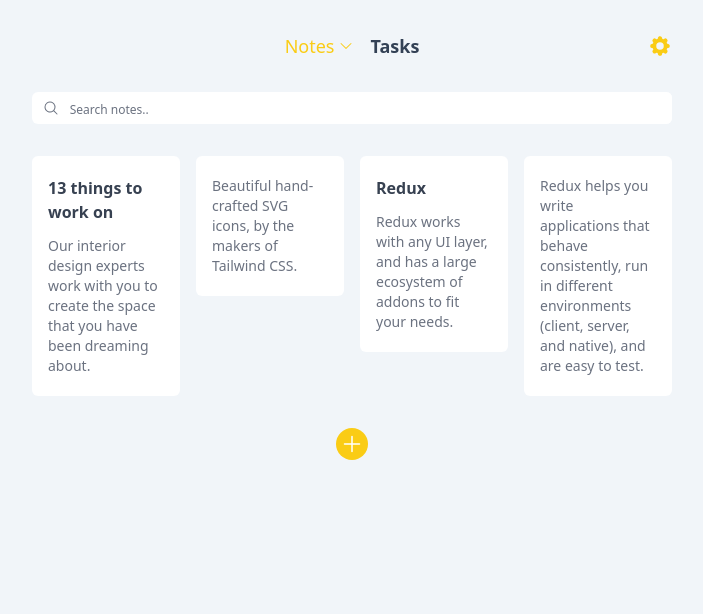
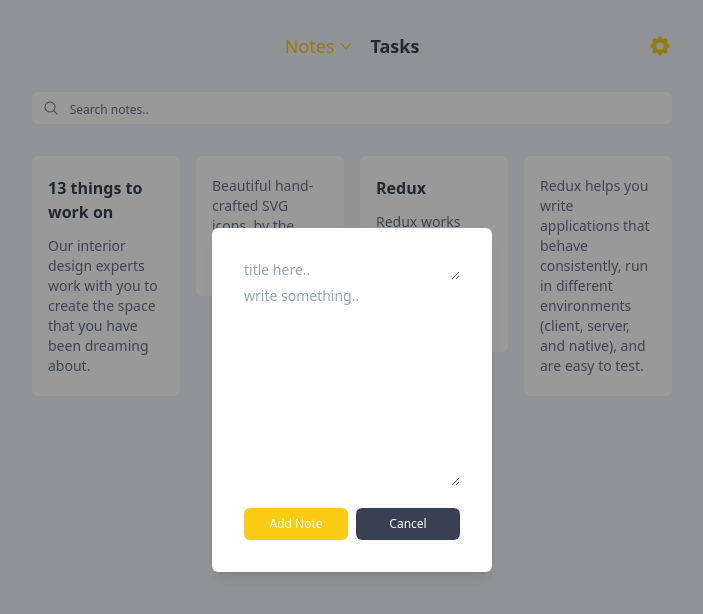
Before and after one commit to khunnunthawat/notes-app, a Next.js app: page / in a window 1280 px wide. Both pictures are taken after a click on the element 640 px from the left and 444 px from the top of the page. Shown: the top 614 px of the page, without its empty margins (288-991 px from the left). Built offline with nearby package versions, Linux system fonts and the light colour scheme; what tailwindcss-debug-screens would draw is missing.

Commit message:
note-modal

```diff
--- a/pages/index.tsx
+++ b/pages/index.tsx
@@ -6,6 +6,7 @@ import {
   Cog8ToothIcon,
 } from '@heroicons/react/24/solid'
 import Link from 'next/link'
+import { useState } from 'react'
 
 interface NotesProps {
   id: number
@@ -41,6 +42,12 @@ const mock: NotesProps[] = [
 ]
 
 export default function Home() {
+  const [noteModal, setNoteModal] = useState(false)
+
+  const handleNoteModal = () => {
+    setNoteModal(true)
+  }
+
   return (
     <>
       <Head>
@@ -93,10 +100,58 @@ export default function Home() {
       </div>
 
       <div className='flex justify-center my-8'>
-        <div className='flex justify-center items-center w-8 h-8 bg-yellow-400 rounded-full cursor-pointer hover:shadow-md hover:bg-gray-700 transition'>
+        <div
+          className='flex justify-center items-center w-8 h-8 bg-yellow-400 rounded-full cursor-pointer hover:shadow-md hover:bg-gray-700 transition'
+          onClick={handleNoteModal}
+        >
           <PlusIcon className='h-6 w-6 text-white' />
         </div>
       </div>
+
+      {noteModal ? (
+        <>
+          <div className='fixed inset-0 z-10 overflow-y-auto'>
+            <div
+              className='fixed inset-0 w-full h-full bg-black opacity-40 transition'
+              onClick={() => setNoteModal(false)}
+            ></div>
+            <div className='flex items-center min-h-screen px-4 py-8'>
+              <div className='relative w-full max-w-[280px] p-4 mx-auto bg-white rounded-md shadow-lg'>
+                <div className='flex'>
+                  <div className='text-center sm:text-left w-full p-4'>
+                    <textarea
+                      typeof='text'
+                      rows={1}
+                      className='text-sm font-bold text-gray-700 w-full resize-y focus:border-none focus:outline-none placeholder:text-sm placeholder:font-normal'
+                      placeholder='title here..'
+                    ></textarea>
+                    <textarea
+                      typeof='text'
+                      rows={10}
+                      className='text-sm text-gray-500 w-full resize-y focus:border-none focus:outline-none placeholder:text-sm mb-4'
+                      placeholder='write something..'
+                    ></textarea>
+                    <div className='flex gap-2 justify-center'>
+                      <button
+                        className='w-full p-2 text-white text-xs bg-yellow-400 rounded-md hover:bg-yellow-500 transition'
+                        onClick={() => setNoteModal(false)}
+                      >
+                        Add Note
+                      </button>
+                      <button
+                        className='w-full p-2 text-white text-xs bg-gray-700 rounded-md hover:bg-gray-600 transition'
+                        onClick={() => setNoteModal(false)}
+                      >
+                        Cancel
+                      </button>
+                    </div>
+                  </div>
+                </div>
+              </div>
+            </div>
+          </div>
+        </>
+      ) : null}
     </>
   )
 }
```
